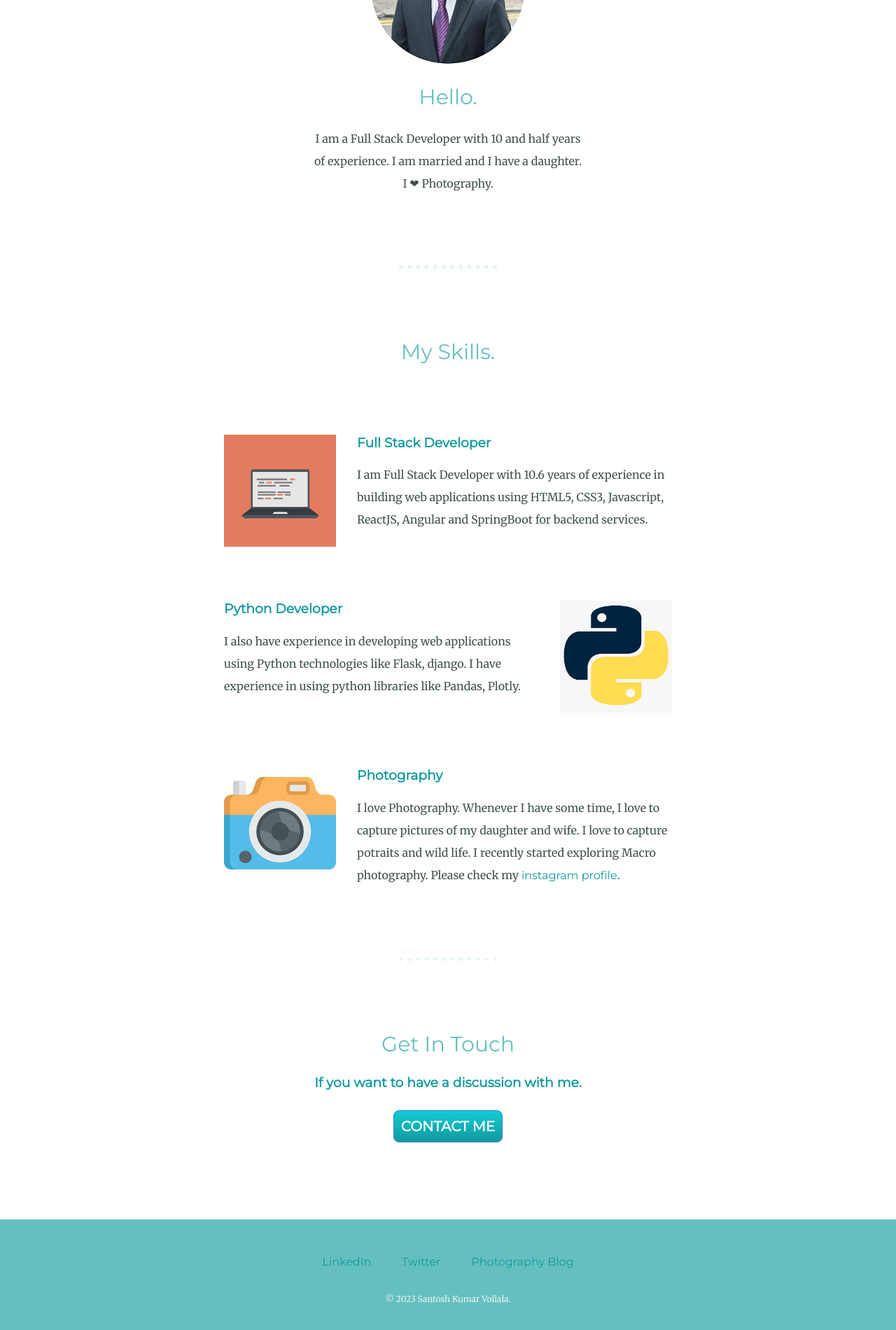
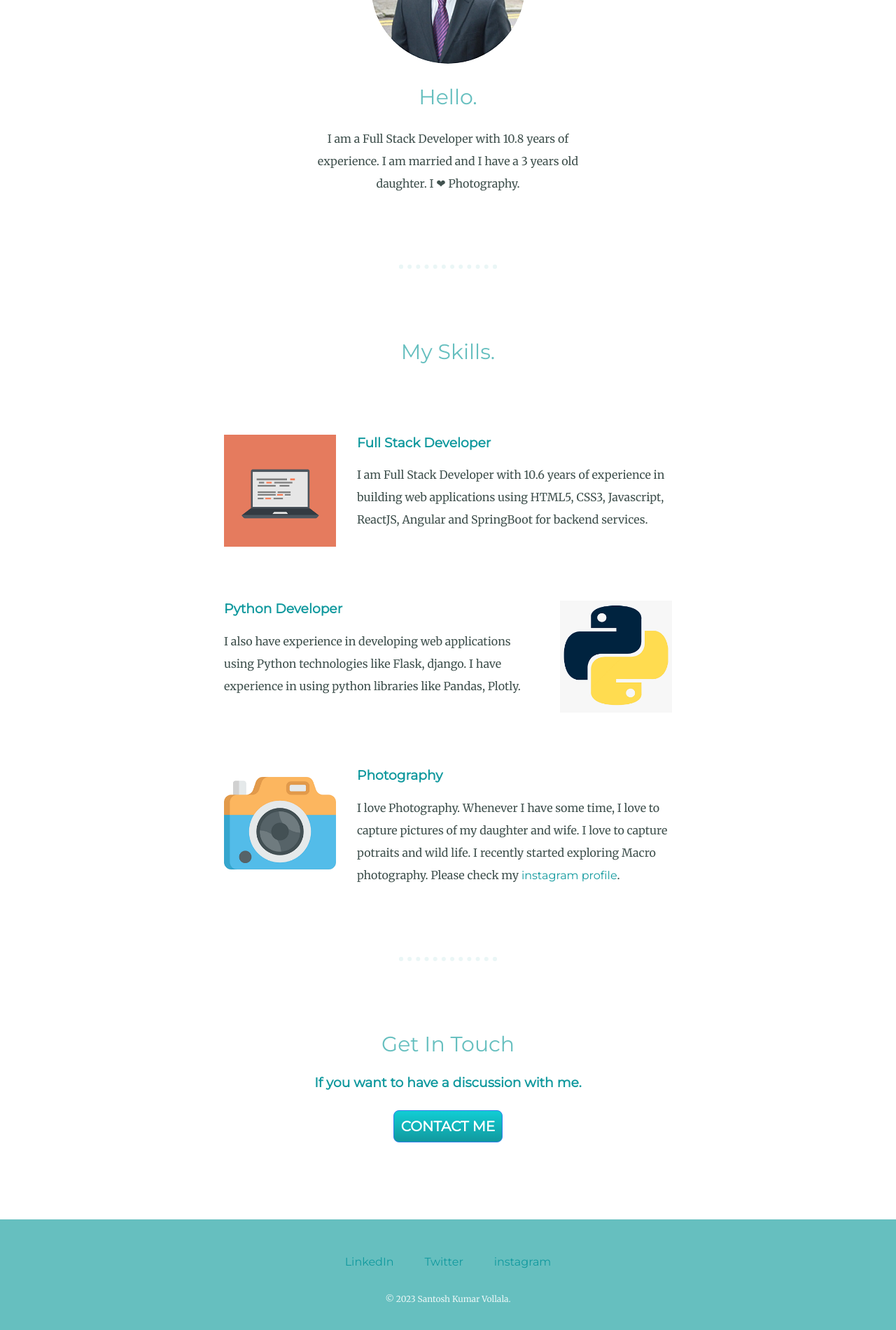
Before and after one commit to santoshkumarweb/CV, a plain HTML site: page index.html in a window 1280 px wide. Shown: the part 915-2815 px from the top of the page at 70% size. Drawn offline with Linux system fonts and the light colour scheme.

Commit message:
Edited photography page link.

```diff
--- a/index.html
+++ b/index.html
@@ -22,7 +22,7 @@
     <div class="profile">
       <img src="images/vsk.png" alt="profile picture">
       <h2>Hello.</h2>
-      <p class="intro">I am a Full Stack Developer with 10 and half years of experience. I am married and I have a daughter. I ❤ Photography.</p>
+      <p class="intro">I am a Full Stack Developer with 10.8 years of experience. I am married and I have a 3 years old daughter. I ❤ Photography.</p>
     </div>
     <hr>
     <div class="skills">
@@ -57,7 +57,7 @@
   <div class="bottom-container">
     <a class="footer-link" href="https://in.linkedin.com/in/santosh-vollala-a127a7141/" target="_blank">LinkedIn</a>
     <a class="footer-link" href="https://twitter.com/santoshnani/" target="_blank">Twitter</a>
-    <a class="footer-link" href="http://santoshvollalaphotography.blogspot.com/" target="_blank">Photography Blog</a>
+    <a class="footer-link" href="https://www.instagram.com/santhuclix/" target="_blank">instagram</a>
     <p class="copyright-msg">© 2023 Santosh Kumar Vollala.</p>
   </div>
 
```
